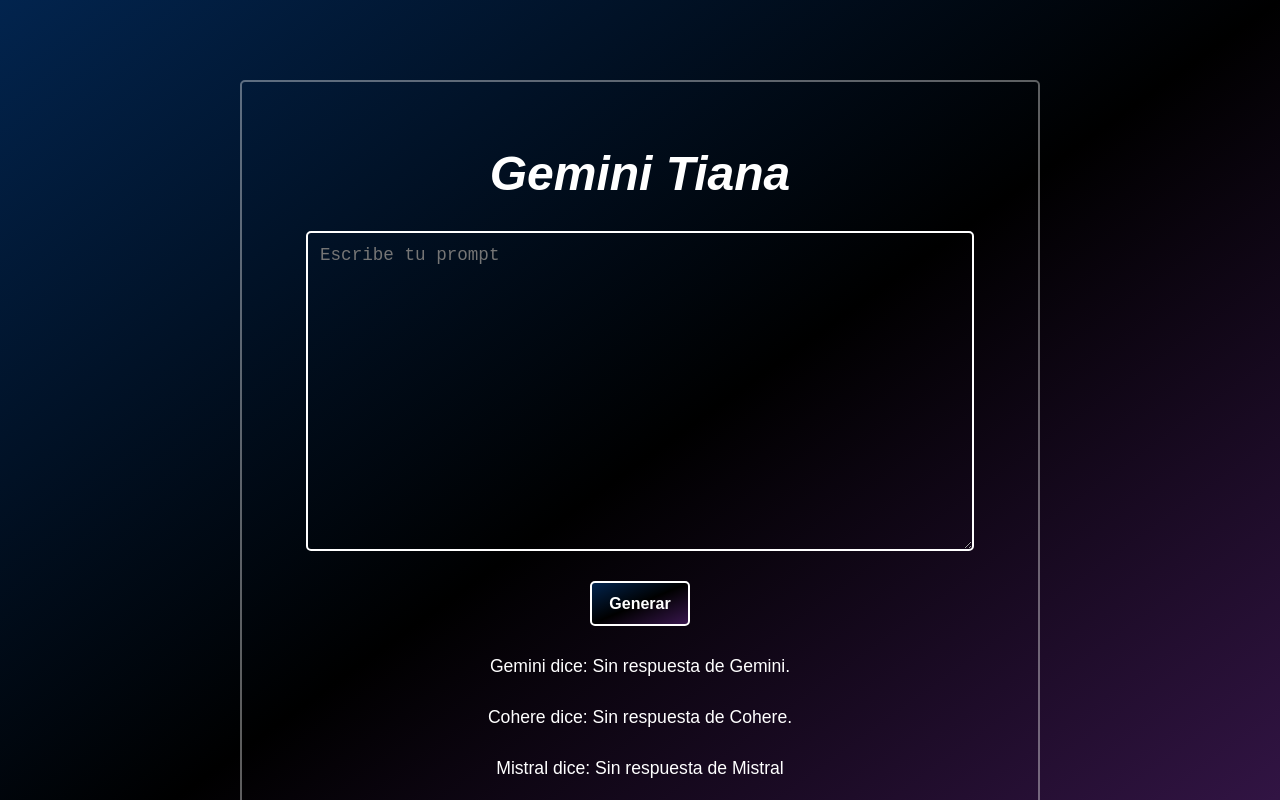
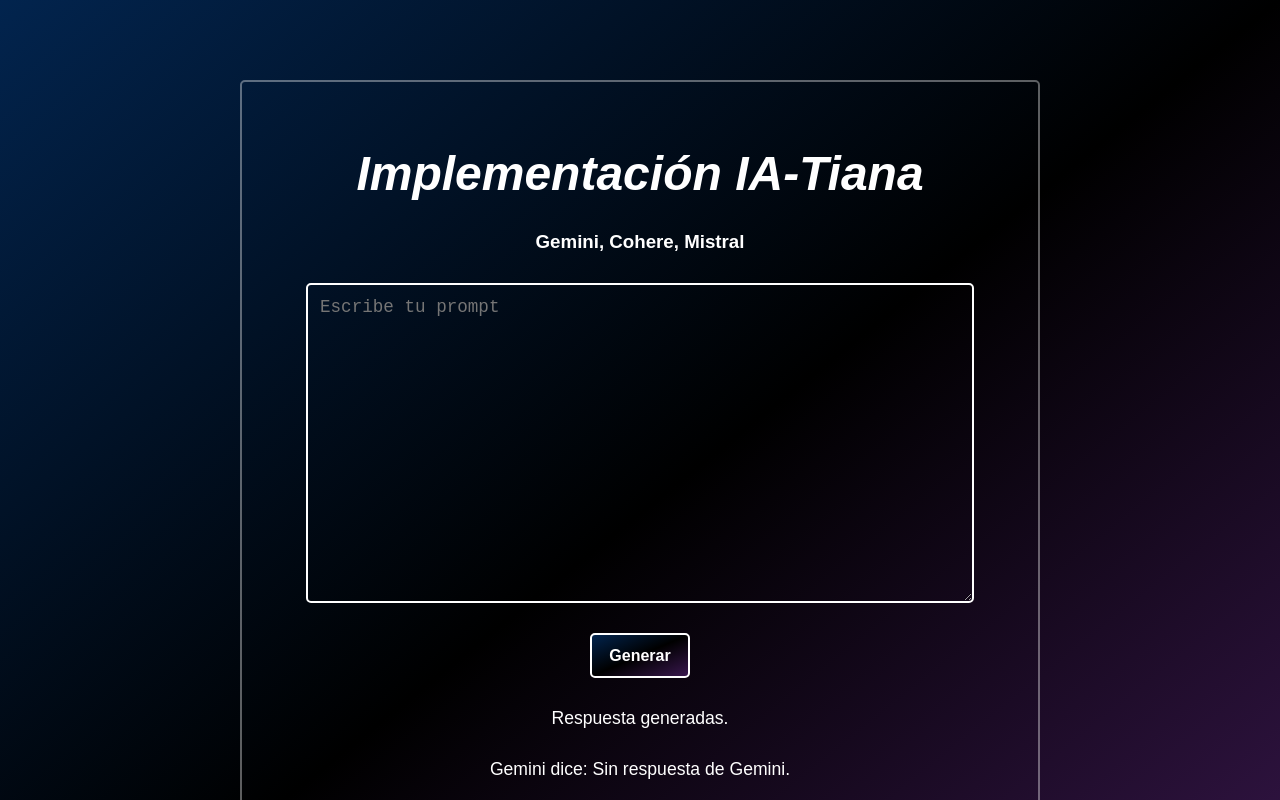
Before and after one commit to Yulian4/Implementacion-IA, a website: page public/index.html in a window 1280 px wide. Both pictures are taken after a click on the button "Generar". Shown: the top 800 px of the page. Drawn offline with Linux system fonts and the light colour scheme; no server answers.

Commit message:
cambios en esilos

```diff
--- a/public/index.html
+++ b/public/index.html
@@ -8,10 +8,11 @@
 </head>
 <body>
     <section>
-    <h1>Gemini Tiana</h1>
+    <h1>Implementación IA-Tiana</h1>
+    <h3>Gemini, Cohere, Mistral</h3>
     <textarea name="prompt" id="prompt" placeholder="Escribe tu prompt"></textarea>
     <button id="generar">Generar</button>
-    <h2 id="tituloRespuesta">Respuesta de Gemini:</h2>
+    <p id="log"></p>
     <p id="respuestaGemini"></p>
     <p id="respuestaCohere"></p>
     <p id="respuestaMistral"></p>
--- a/public/script.js
+++ b/public/script.js
@@ -2,6 +2,7 @@
 
 document.getElementById("generar").addEventListener("click", async () => {
   console.log("Botón presionado");
+  document.getElementById("log").textContent = "Cargando respuestas...."
   const prompt = document.getElementById("prompt").value;
 
   let respuestaCohere = "Sin respuesta de Cohere.";
@@ -52,6 +53,8 @@
     console.error("Error al obtener respuesta de Gemini:", error);
   }
 
+  document.getElementById("log").textContent = "Respuesta generadas."
+
   document.getElementById("respuestaGemini").textContent = `Gemini dice:\n${respuestaGemini}`;
   document.getElementById("respuestaCohere").textContent = `Cohere dice:\n${respuestaCohere}`;
   document.getElementById("respuestaMistral").textContent = `Mistral dice:\n${respuestaMistral}`;
--- a/public/styles.css
+++ b/public/styles.css
@@ -39,6 +39,9 @@
   font-size: 3rem;
   font-style: italic;
   text-align: center;
+}
+h3{
+  color: white;
 }
 
 button {
```
